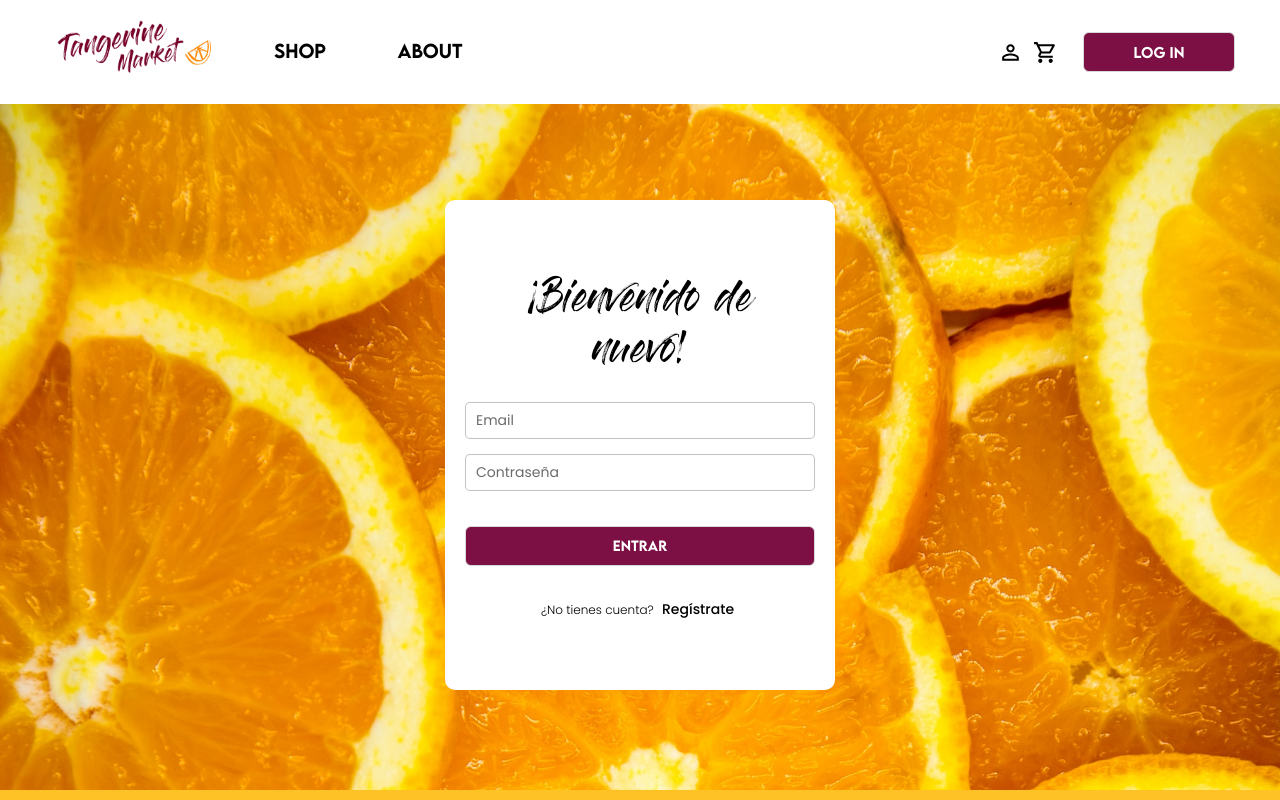
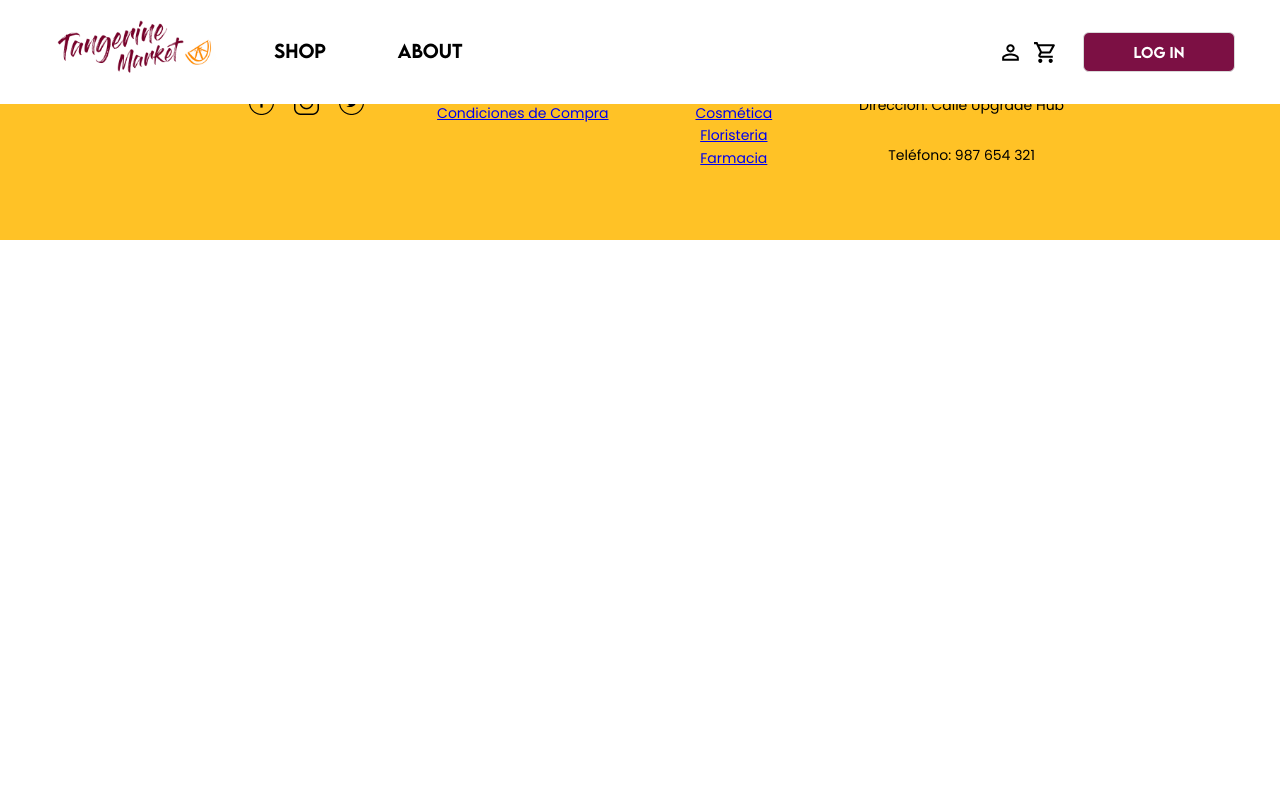
Before and after one commit to lourdesreguera/Tangerine-market-react-redux-scss, a React (Create React App) app: page / in a window 1280 px wide. Shown: the top 800 px of the page. Built offline with nearby package versions, Linux system fonts and the light colour scheme; the HTML template or start-up script is replaced by a standard one.

Commit message:
reordenacion rutas

```diff
--- a/src/App.jsx
+++ b/src/App.jsx
@@ -11,7 +11,6 @@ import Footer from "./components/Footer";
 import { Route, Routes } from "react-router-dom";
 import MyAccountPage from "./pages/MyAccountPage";
 
-
 function App() {
   return (
     <div className="app">
@@ -22,17 +21,12 @@ function App() {
       <MediaQuery maxWidth={600}>
         <HeaderMobile />
       </MediaQuery>
-
-      {/* <RegisterPage /> */}
-      <LoginPage />
-      <Footer />
-
       <Routes>
         <Route path="/register" element={<RegisterPage />} />
         <Route path="/login" element={<LoginPage />} />
         <Route path="/my-account" element={<MyAccountPage />} />
       </Routes>
-
+      <Footer />
     </div>
   );
 }
```
